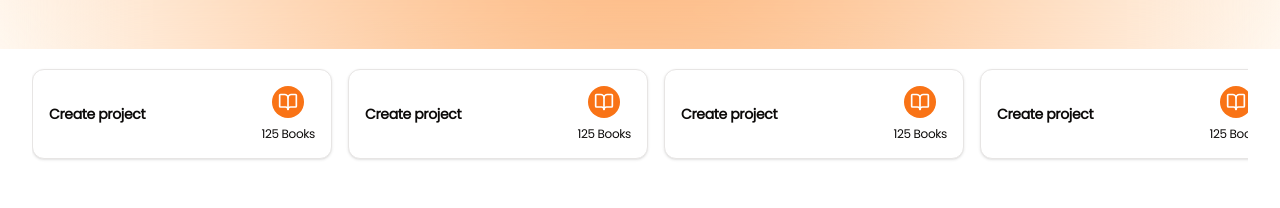
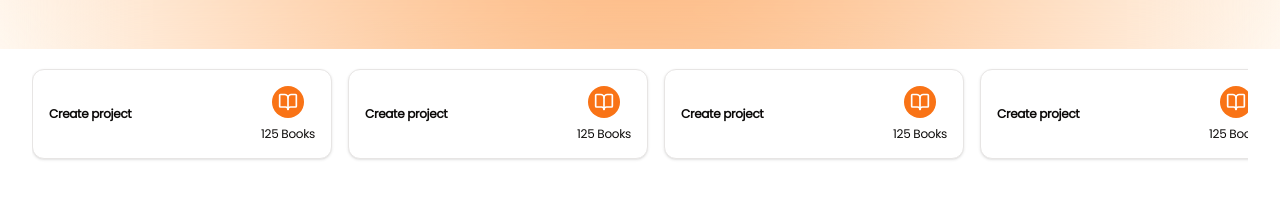
Before and after one commit to sofisalmanarif/lms, a React (Vite) app in the folder client/: page / in a window 1280 px wide. Shown: the part 511-719 px from the top of the page. Built offline with nearby package versions, Linux system fonts and the light colour scheme.

Commit message:
gener card font changed

```diff
--- a/client/src/components/ui/GenerCard.tsx
+++ b/client/src/components/ui/GenerCard.tsx
@@ -11,7 +11,7 @@ export function GenerCard() {
     <Card className="sm:min-w-[300px] min-w-[170px]">
       {/* <CardHeader> */}
       <Link to={"/gener/hay"}>
-        <CardTitle className=" flex items-center justify-between sm:py-4 sm:px-4 text-sm py-2 px-2">Create project
+        <CardTitle className=" flex items-center justify-between sm:py-4 sm:px-4 text-xs py-2 px-2">Create project
              <div  className=" flex items-center justify-center flex-col sm:gap-2 gap-1">
                 <div className="bg-orange-500 sm:h-8 p-1 sm:w-8 w-6 h-6 flex items-center justify-center rounded-full text-white"><BookOpen size={20}/></div>
                 <p className=" font-light text-xs">125 Books</p>
```
